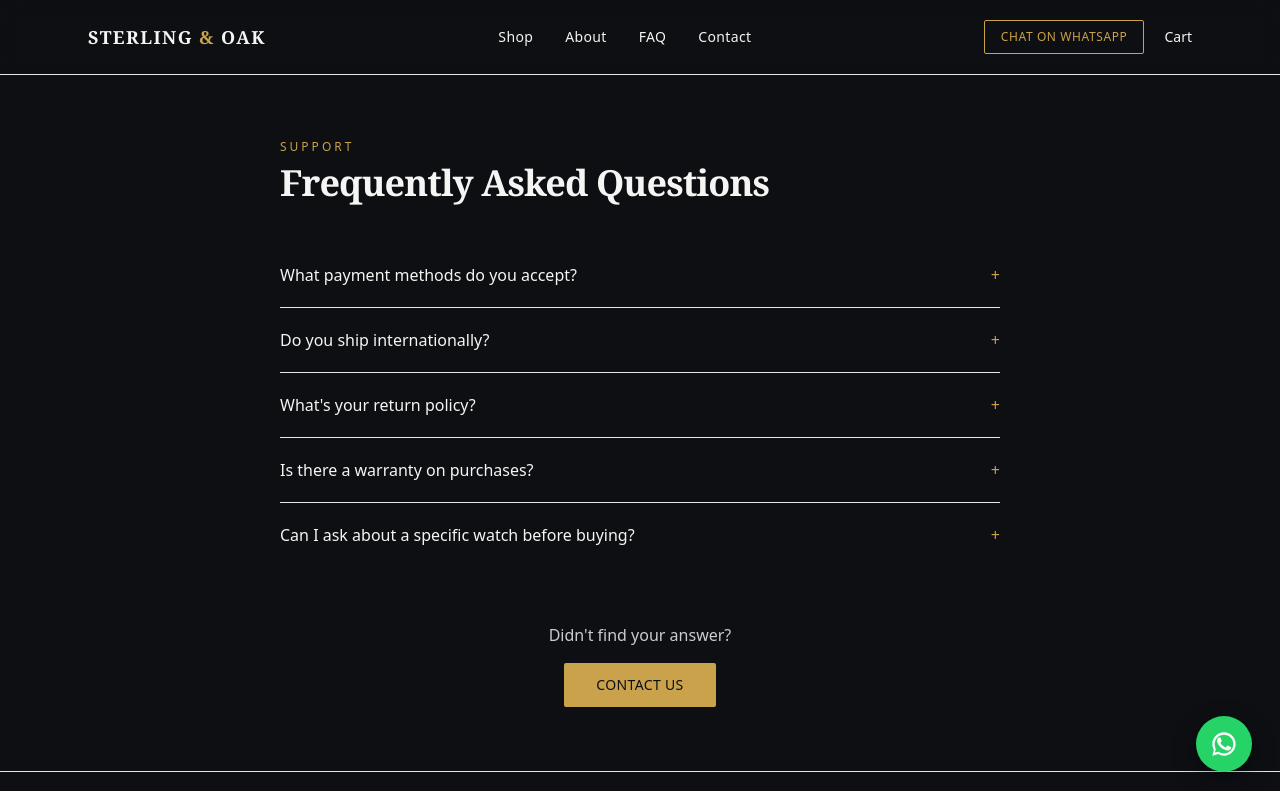
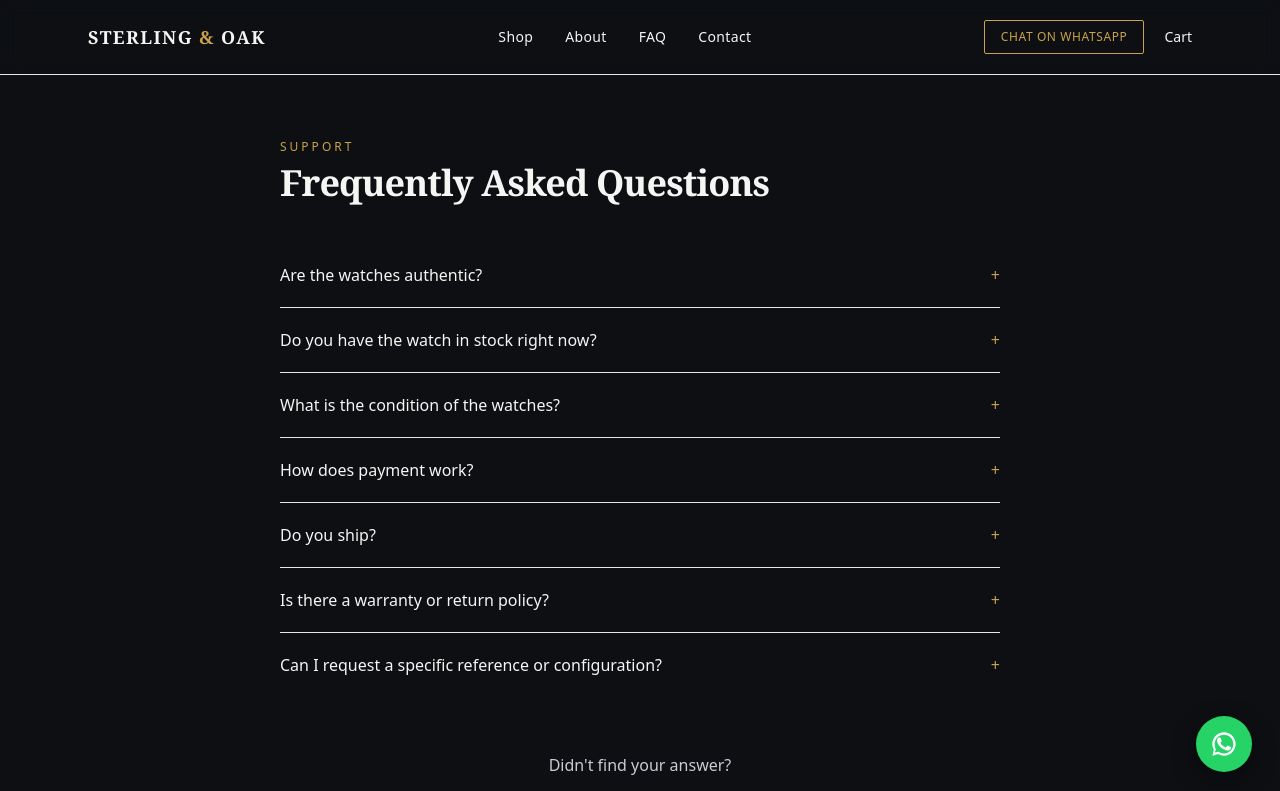
Before and after one commit to Beastslayer2600/Andre-Fourie, a Next.js app: page /faq in a window 1280 px wide. Shown: the top 791 px of the page. Built offline with nearby package versions, Linux system fonts and the light colour scheme.

Commit message:
Update About, FAQ and Contact pages with final luxury content

```diff
--- a/app/about/page.tsx
+++ b/app/about/page.tsx
@@ -1,6 +1,7 @@
 import type { Metadata } from "next";
 import Image from "next/image";
 import Link from "next/link";
+import { WHATSAPP_LINK } from "@/lib/site-config";
 
 export const metadata: Metadata = {
   title: "About | Sterling & Oak",
@@ -19,7 +20,7 @@ export default function AboutPage() {
           <div className="overflow-hidden rounded-sm border border-gold/10 bg-background-alt">
             <Image
               src="https://images.unsplash.com/photo-1524592094714-0f0654e20314?q=80&w=1000&auto=format&fit=crop"
-              alt="Sterling & Oak watch"
+              alt="Luxury watch"
               width={800}
               height={800}
               className="aspect-square w-full object-cover"
@@ -27,19 +28,13 @@ export default function AboutPage() {
           </div>
           <div className="flex flex-col gap-4 text-muted">
             <p>
-              [PLACEHOLDER — REPLACE] Sterling &amp; Oak was founded on a simple idea: a
-              good watch should outlive its trends. Every piece pairs a proven movement
-              with materials chosen to age well — brushed steel, sapphire crystal,
-              leather that gets better with wear.
+              Sterling &amp; Oak specialises in authentic luxury timepieces from the world&apos;s most respected manufactures.
             </p>
             <p>
-              We design every model in-house and build in small batches, so each watch
-              gets real attention before it ships. No borrowed names, no shortcuts —
-              just a design we&apos;re proud to put our name on.
+              We source Rolex, Patek Philippe, Audemars Piguet, Omega, Cartier, Panerai, TAG Heuer and Franck Muller watches for discerning clients across South Africa and beyond. Every piece is carefully verified for authenticity and condition before it is offered.
             </p>
             <p>
-              [PLACEHOLDER — REPLACE] Add the client&apos;s real founding story, team
-              background, and what makes Sterling &amp; Oak worth trusting.
+              We keep communication simple and direct. No pressure, no fluff — just clear answers and reliable service. Whether you are looking for a classic Submariner, a Nautilus, a Royal Oak or a specific Daytona, message us and we will tell you exactly what is available.
             </p>
           </div>
         </div>
@@ -49,34 +44,34 @@ export default function AboutPage() {
         <div className="mx-auto max-w-6xl px-6 py-20">
           <p className="mb-2 text-xs uppercase tracking-[0.25em] text-gold">What We Stand For</p>
           <h2 className="mb-10 font-serif text-2xl font-semibold tracking-tight sm:text-3xl">
-            Our values
+            Our standards
           </h2>
           <div className="grid gap-10 sm:grid-cols-3">
             <div>
               <div className="mb-4 flex h-12 w-12 items-center justify-center rounded-full border border-gold text-gold">
                 ✓
               </div>
-              <h3 className="mb-2 font-semibold">Built to Last</h3>
+              <h3 className="mb-2 font-semibold">Authenticity Guaranteed</h3>
               <p className="text-sm text-muted">
-                Proven movements and durable materials, not disposable fashion.
+                Every watch is carefully verified for authenticity.
               </p>
             </div>
             <div>
               <div className="mb-4 flex h-12 w-12 items-center justify-center rounded-full border border-gold text-gold">
                 ◈
               </div>
-              <h3 className="mb-2 font-semibold">Honest Design</h3>
+              <h3 className="mb-2 font-semibold">Honest Reporting</h3>
               <p className="text-sm text-muted">
-                Every model is our own — no borrowed names, no imitation.
+                Transparent condition reports including box and papers status.
               </p>
             </div>
             <div>
               <div className="mb-4 flex h-12 w-12 items-center justify-center rounded-full border border-gold text-gold">
                 ♥
               </div>
-              <h3 className="mb-2 font-semibold">Stand Behind It</h3>
+              <h3 className="mb-2 font-semibold">Direct Service</h3>
               <p className="text-sm text-muted">
-                We back every watch we sell, before and after purchase.
+                Real answers on WhatsApp. Secure payment and discreet delivery.
               </p>
             </div>
           </div>
@@ -85,15 +80,18 @@ export default function AboutPage() {
 
       <section className="mx-auto max-w-6xl px-6 py-20 text-center">
         <h2 className="mb-4 font-serif text-2xl font-semibold tracking-tight">
-          Want to know more?
+          Looking for a specific piece?
         </h2>
-        <p className="mb-8 text-muted">Reach out anytime — we&apos;re happy to talk watches.</p>
-        <Link
-          href="/contact"
+        <p className="mb-8 text-muted">Message us on WhatsApp — we&apos;re happy to help.</p>
+        <a
+          href={WHATSAPP_LINK}
+          target="_blank"
+          rel="noopener noreferrer"
           className="inline-block rounded-sm bg-gold px-8 py-3 text-sm font-medium uppercase tracking-wide text-background hover:bg-white"
         >
-          Get in Touch
-        </Link>
+          Chat on WhatsApp
+        </a>
+        <p className="mt-4 text-sm text-muted">071 304 9269</p>
       </section>
     </>
   );
--- a/app/contact/page.tsx
+++ b/app/contact/page.tsx
@@ -1,16 +1,13 @@
 "use client";
 
 import { useState, type FormEvent } from "react";
-
-// [PLACEHOLDER — REPLACE] with the store's real WhatsApp number
-const WHATSAPP_LINK = "https://wa.me/27000000000";
+import { WHATSAPP_LINK } from "@/lib/site-config";
 
 export default function ContactPage() {
   const [sent, setSent] = useState(false);
 
   function handleSubmit(event: FormEvent) {
     event.preventDefault();
-    // Front-end placeholder only — needs to be wired to email/CRM before launch.
     setSent(true);
   }
 
@@ -21,7 +18,7 @@ export default function ContactPage() {
         Contact Sterling &amp; Oak
       </h1>
       <p className="mb-12 max-w-xl text-muted">
-        Questions about a piece, an order, or a warranty? We&apos;re a message away.
+        Questions about a piece, availability or anything else? We&apos;re a message away.
       </p>
 
       <div className="grid gap-10 sm:grid-cols-2">
@@ -41,7 +38,7 @@ export default function ContactPage() {
                 rel="noopener noreferrer"
                 className="mt-2 inline-block text-sm text-gold underline"
               >
-                Message us on WhatsApp
+                071 304 9269
               </a>
             </div>
           </div>
@@ -76,10 +73,18 @@ export default function ContactPage() {
         <div>
           {sent ? (
             <div className="rounded-sm border border-gold/15 bg-background-alt p-8 text-center">
-              <p className="font-semibold text-gold">Message sent</p>
+              <p className="font-semibold text-gold">Message received</p>
               <p className="mt-2 text-sm text-muted">
-                Placeholder confirmation — this form isn&apos;t wired to email/CRM yet.
+                Thank you. For the fastest response, please also message us on WhatsApp.
               </p>
+              <a
+                href={WHATSAPP_LINK}
+                target="_blank"
+                rel="noopener noreferrer"
+                className="mt-4 inline-block text-sm text-gold underline"
+              >
+                Open WhatsApp
+              </a>
             </div>
           ) : (
             <form onSubmit={handleSubmit} className="flex flex-col gap-4">
@@ -106,7 +111,7 @@ export default function ContactPage() {
                 <textarea
                   required
                   rows={5}
-                  placeholder="Tell us what you're looking for..."
+                  placeholder="Tell us which watch you are looking for..."
                   className="rounded-sm border border-gold/25 bg-background-alt px-3 py-2 text-foreground placeholder:text-muted/50"
                 />
               </label>
@@ -117,7 +122,7 @@ export default function ContactPage() {
                 Send Message
               </button>
               <p className="text-xs text-muted">
-                This form is a front-end placeholder — needs to be wired to email/CRM before launch.
+                For the fastest reply, message us directly on WhatsApp: 071 304 9269
               </p>
             </form>
           )}
--- a/app/faq/page.tsx
+++ b/app/faq/page.tsx
@@ -1,5 +1,6 @@
 import type { Metadata } from "next";
 import Link from "next/link";
+import { WHATSAPP_LINK } from "@/lib/site-config";
 
 export const metadata: Metadata = {
   title: "FAQ | Sterling & Oak",
@@ -7,24 +8,32 @@ export const metadata: Metadata = {
 
 const FAQS = [
   {
-    q: "What payment methods do you accept?",
-    a: "Placeholder — to be confirmed once a payment processor is connected (e.g. card, EFT).",
+    q: "Are the watches authentic?",
+    a: "Yes. Every watch we offer is carefully verified for authenticity. We only deal in genuine pieces.",
   },
   {
-    q: "Do you ship internationally?",
-    a: "Placeholder — shipping regions (South Africa only vs. international) need to be confirmed with the client before launch.",
+    q: "Do you have the watch in stock right now?",
+    a: "Availability changes frequently. Message us on WhatsApp with the model you are looking for and we will confirm current stock and condition immediately.",
   },
   {
-    q: "What's your return policy?",
-    a: "Placeholder — final return window and conditions to be confirmed with the client.",
+    q: "What is the condition of the watches?",
+    a: "We provide honest condition reports (including box and papers status) for every piece. Ask us for details on any specific watch.",
   },
   {
-    q: "Is there a warranty on purchases?",
-    a: "Placeholder — warranty terms to be confirmed with the client.",
+    q: "How does payment work?",
+    a: "We accept secure bank transfer (EFT) and other verified payment methods. Full details are given once a piece is reserved.",
   },
   {
-    q: "Can I ask about a specific watch before buying?",
-    a: "Yes — message us on WhatsApp any time and we'll answer any questions about a piece.",
+    q: "Do you ship?",
+    a: "Yes. We offer secure, insured and discreet delivery across South Africa and selected international destinations.",
+  },
+  {
+    q: "Is there a warranty or return policy?",
+    a: "This is discussed case by case depending on the piece. We stand behind authenticity and will be transparent about the terms before you commit.",
+  },
+  {
+    q: "Can I request a specific reference or configuration?",
+    a: "Absolutely. Tell us the exact reference, dial, bracelet or year preference and we will source it if possible.",
   },
 ];
 
@@ -51,12 +60,15 @@ export default function FAQPage() {
 
       <div className="mt-14 text-center">
         <p className="mb-4 text-muted">Didn&apos;t find your answer?</p>
-        <Link
-          href="/contact"
+        <a
+          href={WHATSAPP_LINK}
+          target="_blank"
+          rel="noopener noreferrer"
           className="inline-block rounded-sm bg-gold px-8 py-3 text-sm font-medium uppercase tracking-wide text-background hover:bg-white"
         >
-          Contact Us
-        </Link>
+          Message on WhatsApp
+        </a>
+        <p className="mt-3 text-sm text-muted">071 304 9269</p>
       </div>
     </section>
   );
```
